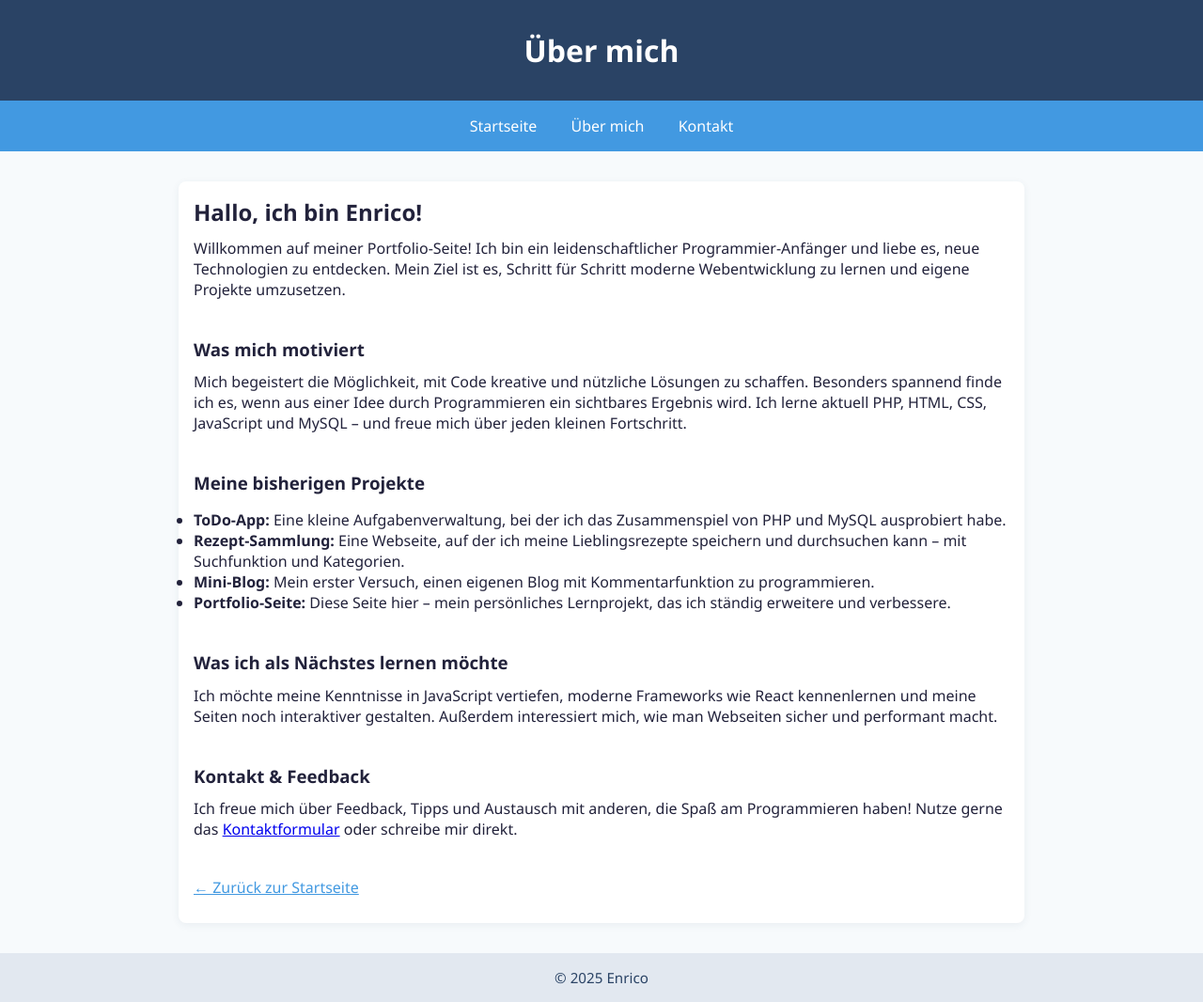
After one commit to schimmack-dev/portfolio, a PHP site: page /about.php in a window 1280 px wide. The commit adds this page. Shown: the whole page at 94% size. Run offline with PHP 8.4, Linux system fonts and the light colour scheme.

```diff
--- /dev/null
+++ b/src/about.php
@@ -0,0 +1,92 @@
+<!DOCTYPE html>
+<html lang="de">
+
+<head>
+    <meta charset="UTF-8">
+    <title>Über mich – Mein Portfolio</title>
+    <meta name="viewport" content="width=device-width, initial-scale=1.0">
+    <link rel="stylesheet" href="style.css">
+    <style>
+        /* Zusätzliche Abstände für die Lesbarkeit */
+        main section {
+            margin-bottom: 2.5rem;
+        }
+
+        main ul {
+            margin-top: 1rem;
+            margin-bottom: 1rem;
+        }
+
+        main h2,
+        main h3 {
+            margin-bottom: 0.7rem;
+        }
+
+        main p {
+            margin-bottom: 0.7rem;
+        }
+    </style>
+</head>
+
+<body>
+    <header>
+        <h1>Über mich</h1>
+    </header>
+    <nav>
+        <a href="index.php">Startseite</a>
+        <a href="about.php" class="active">Über mich</a>
+        <a href="contact.php">Kontakt</a>
+    </nav>
+    <main>
+        <section>
+            <h2>Hallo, ich bin Enrico!</h2>
+            <p>
+                Willkommen auf meiner Portfolio-Seite! Ich bin ein leidenschaftlicher Programmier-Anfänger und liebe es, neue Technologien zu entdecken. Mein Ziel ist es, Schritt für Schritt moderne Webentwicklung zu lernen und eigene Projekte umzusetzen.
+            </p>
+        </section>
+        <section>
+            <h3>Was mich motiviert</h3>
+            <p>
+                Mich begeistert die Möglichkeit, mit Code kreative und nützliche Lösungen zu schaffen. Besonders spannend finde ich es, wenn aus einer Idee durch Programmieren ein sichtbares Ergebnis wird. Ich lerne aktuell PHP, HTML, CSS, JavaScript und MySQL – und freue mich über jeden kleinen Fortschritt.
+            </p>
+        </section>
+        <section>
+            <h3>Meine bisherigen Projekte</h3>
+            <ul>
+                <li>
+                    <strong>ToDo-App:</strong> Eine kleine Aufgabenverwaltung, bei der ich das Zusammenspiel von PHP und MySQL ausprobiert habe.
+                </li>
+                <li>
+                    <strong>Rezept-Sammlung:</strong> Eine Webseite, auf der ich meine Lieblingsrezepte speichern und durchsuchen kann – mit Suchfunktion und Kategorien.
+                </li>
+                <li>
+                    <strong>Mini-Blog:</strong> Mein erster Versuch, einen eigenen Blog mit Kommentarfunktion zu programmieren.
+                </li>
+                <li>
+                    <strong>Portfolio-Seite:</strong> Diese Seite hier – mein persönliches Lernprojekt, das ich ständig erweitere und verbessere.
+                </li>
+            </ul>
+        </section>
+        <section>
+            <h3>Was ich als Nächstes lernen möchte</h3>
+            <p>
+                Ich möchte meine Kenntnisse in JavaScript vertiefen, moderne Frameworks wie React kennenlernen und meine Seiten noch interaktiver gestalten. Außerdem interessiert mich, wie man Webseiten sicher und performant macht.
+            </p>
+        </section>
+        <section>
+            <h3>Kontakt & Feedback</h3>
+            <p>
+                Ich freue mich über Feedback, Tipps und Austausch mit anderen, die Spaß am Programmieren haben! Nutze gerne das <a href="contact.php">Kontaktformular</a> oder schreibe mir direkt.
+            </p>
+        </section>
+        <p style="margin-top:2rem;">
+            <a href="index.php" style="color: var(--accent); text-decoration: underline;">&larr; Zurück zur Startseite</a>
+        </p>
+    </main>
+    <footer>
+        &copy; <?php echo date("Y"); ?> Enrico
+    </footer>
+    <script src="script.js"></script>
+</body>
+
+</html>
```
Also changed, not shown: src/index.php (+13 -7 lines), src/images/programmierer.png (added).
